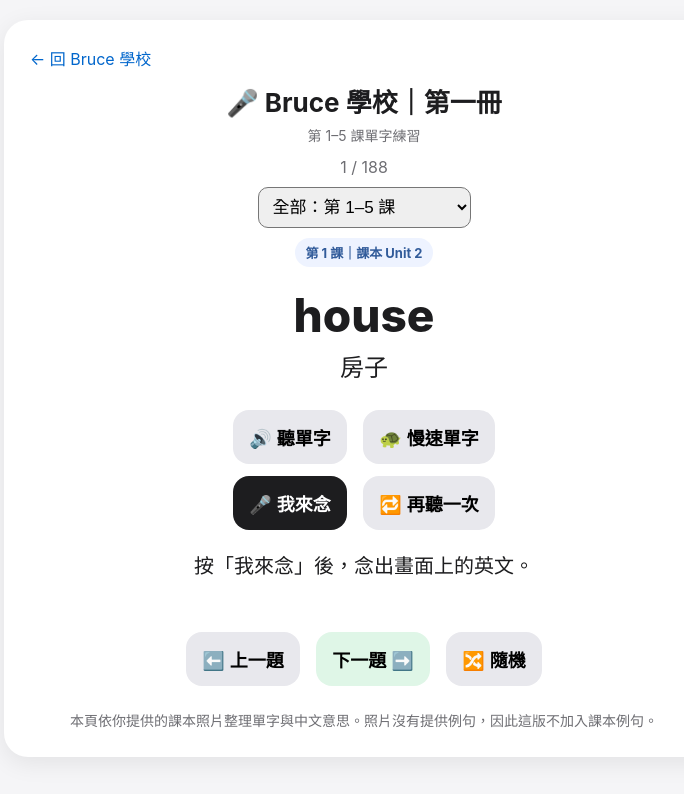
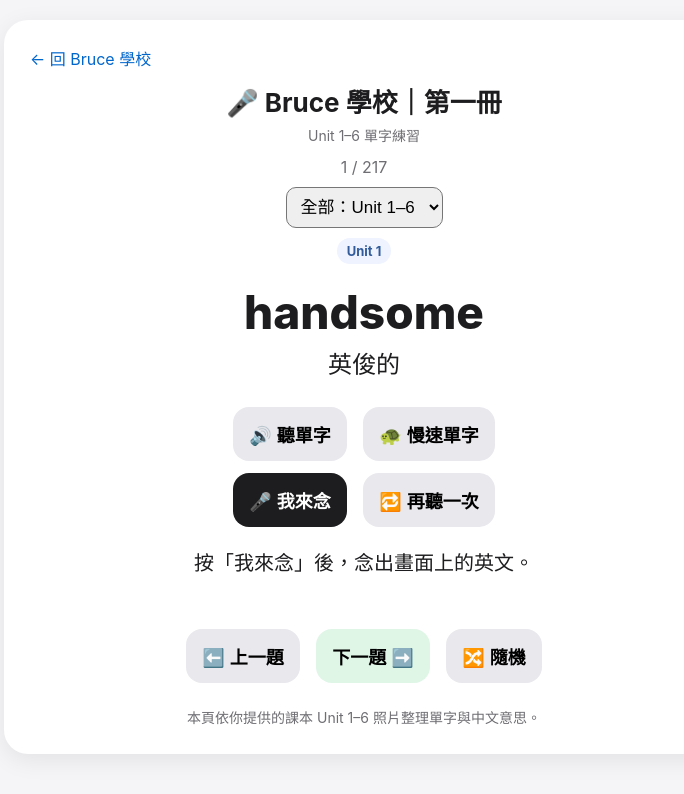
Before and after one commit to ekin6871/english-practice, a plain HTML site: page bruce-school-book1.html in a window 1280 px wide. Shown: the whole page, without its empty margins (276-960 px from the left). Drawn offline with Linux system fonts and the light colour scheme.

Commit message:
Add files via upload

```diff
--- a/bruce-school-book1.html
+++ b/bruce-school-book1.html
@@ -3,7 +3,7 @@
 <head>
 <meta charset="utf-8">
 <meta name="viewport" content="width=device-width,initial-scale=1,viewport-fit=cover">
-<title>Bruce 學校｜第一冊｜第1–5課單字</title>
+<title>Bruce 學校｜第一冊｜Unit 1–6 單字</title>
 <style>
 *{box-sizing:border-box}
 body{margin:0;background:#f5f5f7;color:#1d1d1f;font-family:-apple-system,BlinkMacSystemFont,"Segoe UI",Arial,sans-serif}
@@ -21,15 +21,16 @@ button{border:0;border-radius:16px;padding:14px 16px;margin:6px;font-size:18px;f
 <div class="wrap"><div class="card">
 <a class="back" href="./bruce-school.html">← 回 Bruce 學校</a>
 <h1>🎤 Bruce 學校｜第一冊</h1>
-<div class="sub">第 1–5 課單字練習</div>
+<div class="sub">Unit 1–6 單字練習</div>
 <div class="progress" id="progress"></div>
 <div><select id="categorySelect">
-<option value="all">全部：第 1–5 課</option>
-<option value="lesson1">第 1 課（課本 Unit 2）</option>
-<option value="lesson2">第 2 課（課本 Unit 3）</option>
-<option value="lesson3">第 3 課（課本 Unit 4）</option>
-<option value="lesson4">第 4 課（課本 Unit 5）</option>
-<option value="lesson5">第 5 課（課本 Unit 6）</option>
+<option value="all">全部：Unit 1–6</option>
+<option value="unit1">Unit 1</option>
+<option value="unit2">Unit 2</option>
+<option value="unit3">Unit 3</option>
+<option value="unit4">Unit 4</option>
+<option value="unit5">Unit 5</option>
+<option value="unit6">Unit 6</option>
 </select></div>
 <div class="unit-label" id="unitLabel"></div>
 <div class="word" id="word"></div>
@@ -46,32 +47,30 @@ button{border:0;border-radius:16px;padding:14px 16px;margin:6px;font-size:18px;f
 <button class="good" id="nextBtn">下一題 ➡️</button>
 <button class="secondary" id="shuffleBtn">🔀 隨機</button>
 </div>
-<div class="note">本頁依你提供的課本照片整理單字與中文意思。照片沒有提供例句，因此這版不加入課本例句。</div>
+<div class="note">本頁依你提供的課本 Unit 1–6 照片整理單字與中文意思。</div>
 </div></div>
 <script>
-const lesson1 = [
-["house","房子"],["parents","父母親"],["living room","客廳"],["wall","牆壁"],["purple","紫色（的）"],["favorite","最喜愛（的）"],["color","顏色"],["kitchen","廚房"],["dining room","飯廳"],["but","但是"],["gray","灰色（的）"],["brown","棕色（的）"],["cookie","餅乾"],["mice","老鼠（mouse 的複數）"],["maybe","可能"],["sofa","沙發"],
-["hungry","餓的"],["notebook","筆記本"],["marker","記號筆；彩色筆"],["brush","毛筆；筆刷"],["gift","禮物"],["pencil case","鉛筆盒（= pencil box）"],["bathroom","浴室；廁所"],["table","桌子"],["bedroom","臥室"],["near","在……附近"],["between","在……之間"],["behind","在……後面"],["in front of","在……前面"],["special","特別的"],["inside","在……裡面"],["right","就"],["each other","彼此；互相"],["above","在……上方；在上方"],["enough","足夠（的）"],["person","人（複數為 persons 或 people）"]
+const unit1 = [
+["handsome","英俊的"],["new","新的"],["classmate","同學"],["young","年輕的"],["woman","女人（複數為 women）"],["very","非常"],["beautiful","美麗的"],["too","也"],["Nice to meet you.","很高興認識你。"],["cousin","堂表兄弟姐妹"],["really","真地"],["year(s) old","……歲"],["I see.","我知道了。"],["singer","歌手"],["office worker","上班族"],["housewife","家庭主婦"],["police officer","警察"],["writer","作家"],["uncle","叔伯；舅舅"],["aunt","阿姨；姑姑"],["wife","妻子"],["daughter","女兒"],["husband","丈夫"],["son","兒子"],["dear","親愛的"],["family","家庭；家人"],["elementary school","國小"],["junior high school","國中"],["baby","嬰兒；年幼的"]
 ];
-const lesson2 = [
-["please","請；拜託"],["wait","等待"],["man","男人（複數為 men）"],["now","現在"],["or","或者"],["time","次；時間"],["wake up","醒來；叫醒……"],["class","課；班級"],["Oh my!","天哪！"],["see","看見"],["quiet","安靜的"],["turn off","關掉"],["sign","標誌"],["talk","說話"],["fight","吵架；打架"],["turn","（依次輪到的）機會"],["follow","遵守；跟隨"],["rule","規則"],["safe","安全的"],["wash","清洗"],["hand","手"],["after class","下課後"],["mummy","木乃伊"],["rock","石塊"],["dinosaur","恐龍"],["lab","實驗室"],
-["guy","人；傢伙"],["magic","神奇的；魔法"],["with","用；和"],["can","可以；會"],["many","許多（的）"],["place","地方"],["use","使用"],["sure","當然；確定的"],["let's...","讓我們一起……"],["careful","小心的"],["museum","博物館"],["Hurry!","快點！"]
+const unit2 = [
+["house","房子"],["parents","父母親"],["living room","客廳"],["wall","牆壁"],["purple","紫色（的）"],["favorite","最喜愛（的）"],["color","顏色"],["kitchen","廚房"],["dining room","飯廳"],["but","但是"],["gray","灰色（的）"],["brown","棕色（的）"],["cookie","餅乾"],["mice","老鼠（mouse 的複數）"],["maybe","可能"],["sofa","沙發"],["hungry","餓的"],["notebook","筆記本"],["marker","記號筆；彩色筆"],["brush","毛筆；筆刷"],["gift","禮物"],["pencil case","鉛筆盒（= pencil box）"],["bathroom","浴室；廁所"],["table","桌子"],["bedroom","臥室"],["near","在……附近"],["between","在……之間"],["behind","在……後面"],["in front of","在……前面"],["special","特別的"],["inside","在……裡面"],["right","就"],["each other","彼此；互相"],["above","在……上方；在上方"],["enough","足夠（的）"],["person","人（複數為 persons 或 people）"]
 ];
-const lesson3 = [
-["music video","音樂影片"],["band","樂團"],["take a look","看一看"],["all","所有的"],["cute","可愛的"],["great","棒的"],["free","有空的"],["weekend","週末"],["Saturday","星期六"],["together","一起"],
-["ready","準備好的"],["p.m.","下午；晚上"],["o'clock","……點鐘"],["day","日；天"],["today","今天"],["Friday","星期五"],["Sunday","星期日"],["Monday","星期一"],["Tuesday","星期二"],["Wednesday","星期三"],["Thursday","星期四"],["week","週；星期"],["a.m.","上午；凌晨"],["study","研讀"],["English","英文"],["take a walk","散步"],["movie","電影"],["take a picture","拍照"],["party","派對；宴會"],["report","報導"],["popular","受歡迎的"],["fan","……迷"],["shake hands","握手"],["everyone","每個人（= everybody）"],["sign","簽名"],["K-pop","韓國流行音樂（= Korean popular music）"],["concert","音樂會；演唱會"],["meet-and-greet","見面會"],["stage","舞台"]
+const unit3 = [
+["guy","人；傢伙"],["magic","神奇的；魔法"],["with","用；和"],["can","可以；會"],["many","許多（的）"],["place","地方"],["use","使用"],["sure","當然；確定的"],["let's...","讓我們一起……"],["careful","小心的"],["museum","博物館"],["Hurry!","快點！"],["please","請；拜託"],["wait","等待"],["man","男人（複數為 men）"],["now","現在"],["or","或者"],["time","次；時間"],["wake up","醒來；叫醒……"],["class","課；班級"],["Oh my!","天哪！"],["see","看見"],["quiet","安靜的"],["turn off","關掉"],["sign","標誌"],["talk","說話"],["fight","吵架；打架"],["turn","（依次輪到的）機會"],["follow","遵守；跟隨"],["rule","規則"],["safe","安全的"],["wash","清洗"],["hand","手"],["after class","下課後"],["mummy","木乃伊"],["rock","石塊"],["dinosaur","恐龍"],["lab","實驗室"]
 ];
-const lesson4 = [
-["date","日期"],["November","十一月"],["first","第一（的）"],["Thanksgiving","感恩節"],["important","重要的"],["holiday","節日；假日"],["when","何時"],["fourth","第四（的）"],["birthday","生日"],["also","也；此外"],["before","在……之前"],["around","圍繞；在……附近"],["How about...?","那……呢？"],["second","第二（的）"],["next","下一個的"],["month","月份"],["January","一月"],["February","二月"],["March","三月"],["April","四月"],["May","五月"],["June","六月"],["July","七月"],["August","八月"],["September","九月"],["October","十月"],["December","十二月"],
-["New Year's Eve","元旦前夕"],["Christmas","聖誕節"],["third","第三（的）"],["animal","動物"],["cow","牛；乳牛"],["think","想；認為"],["lucky","幸運的"],["only","只是；唯一的"],["dinner","晚餐"],["give","給"],["thankful","感謝的"],["turkey leg","火雞腿"],["nervous","緊張的"],["cry out","喊叫"]
+const unit4 = [
+["music video","音樂影片"],["band","樂團"],["take a look","看一看"],["all","所有的"],["cute","可愛的"],["great","棒的"],["free","有空的"],["weekend","週末"],["Saturday","星期六"],["together","一起"],["ready","準備好的"],["p.m.","下午；晚上"],["o'clock","……點鐘"],["day","日；天"],["today","今天"],["Friday","星期五"],["Sunday","星期日"],["Monday","星期一"],["Tuesday","星期二"],["Wednesday","星期三"],["Thursday","星期四"],["week","週；星期"],["a.m.","上午；凌晨"],["study","研讀"],["English","英文"],["take a walk","散步"],["movie","電影"],["take a picture","拍照"],["party","派對；宴會"],["report","報導"],["popular","受歡迎的"],["fan","……迷"],["shake hands","握手"],["everyone","每個人（= everybody）"],["sign","簽名"],["K-pop","韓國流行音樂"],["concert","音樂會；演唱會"],["meet-and-greet","見面會"],["stage","舞台"]
 ];
-const lesson5 = [
-["lion","獅子"],["over there","在那裡"],["king","國王"],["some","一些（的）"],["elephant","大象"],["so","如此地"],["any","任何（的）"],["tiger","老虎"],["zebra","斑馬"],["back","背；後面"],["help","幫助；幫忙"],["right","正確的"],["monkey","猴子"],["fox","狐狸"],["horse","馬"],["rat","老鼠"],["bear","熊"],["world","世界"],["example","實例"],["bug","蟲子"],["food","食物"],["clean up","清理；打掃"],["full","飽的；滿的"],["healthy","健康的"],["thanks to","幸虧；由於"],["clean","乾淨的"],
-["never","從不"],["herd","獸群"],["know","知道"],["oxpecker","牛椋鳥"],["expert","專家"],["coat","毛皮"],["luckily","幸運地"],["provide","提供"]
+const unit5 = [
+["date","日期"],["November","十一月"],["first","第一（的）"],["Thanksgiving","感恩節"],["important","重要的"],["holiday","節日；假日"],["when","何時"],["fourth","第四（的）"],["birthday","生日"],["also","也；此外"],["before","在……之前"],["around","圍繞；在……附近"],["How about...?","那……呢？"],["second","第二（的）"],["next","下一個的"],["month","月份"],["January","一月"],["February","二月"],["March","三月"],["April","四月"],["May","五月"],["June","六月"],["July","七月"],["August","八月"],["September","九月"],["October","十月"],["December","十二月"],["New Year's Eve","元旦前夕"],["Christmas","聖誕節"],["third","第三（的）"],["animal","動物"],["cow","牛；乳牛"],["think","想；認為"],["lucky","幸運的"],["only","只是；唯一的"],["dinner","晚餐"],["give","給"],["thankful","感謝的"],["turkey leg","火雞腿"],["nervous","緊張的"],["cry out","喊叫"]
 ];
-const lessonMap={lesson1,lesson2,lesson3,lesson4,lesson5};
-const unitNames={lesson1:"第 1 課｜課本 Unit 2",lesson2:"第 2 課｜課本 Unit 3",lesson3:"第 3 課｜課本 Unit 4",lesson4:"第 4 課｜課本 Unit 5",lesson5:"第 5 課｜課本 Unit 6"};
-const allWords=[]; Object.entries(lessonMap).forEach(([k,arr])=>arr.forEach(x=>allWords.push([x[0],x[1],k])));
+const unit6 = [
+["lion","獅子"],["over there","在那裡"],["king","國王"],["some","一些（的）"],["elephant","大象"],["so","如此地"],["any","任何（的）"],["tiger","老虎"],["zebra","斑馬"],["back","背；後面"],["help","幫助；幫忙"],["right","正確的"],["monkey","猴子"],["fox","狐狸"],["horse","馬"],["rat","老鼠"],["bear","熊"],["world","世界"],["example","實例"],["bug","蟲子"],["food","食物"],["clean up","清理；打掃"],["full","飽的；滿的"],["healthy","健康的"],["thanks to","幸虧；由於"],["clean","乾淨的"],["never","從不"],["herd","獸群"],["know","知道"],["oxpecker","牛椋鳥"],["expert","專家"],["coat","毛皮"],["luckily","幸運地"],["provide","提供"]
+];
+const unitMap={unit1,unit2,unit3,unit4,unit5,unit6};
+const unitNames={unit1:"Unit 1",unit2:"Unit 2",unit3:"Unit 3",unit4:"Unit 4",unit5:"Unit 5",unit6:"Unit 6"};
+const allWords=[]; Object.entries(unitMap).forEach(([k,arr])=>arr.forEach(x=>allWords.push([x[0],x[1],k])));
 let words=allWords.slice(), idx=0, current="all";
 const $=id=>document.getElementById(id);
 function render(){const x=words[idx];$("word").textContent=x[0];$("zh").textContent=x[1];$("progress").textContent=`${idx+1} / ${words.length}`;$("unitLabel").textContent=current==="all"?unitNames[x[2]]:unitNames[current];$("result").textContent="按「我來念」後，念出畫面上的英文。";}
@@ -79,7 +78,7 @@ function speak(text,rate=.82){if(!("speechSynthesis" in window)){ $("result").te
 function nextWord(){idx=(idx+1)%words.length;render()}function prevWord(){idx=(idx-1+words.length)%words.length;render()}function shuffleWord(){idx=Math.floor(Math.random()*words.length);render()}
 function norm(s){return s.toLowerCase().replace(/[^a-z0-9\s']/g,"").replace(/\s+/g," ").trim()}
 function startRecognition(){const SR=window.SpeechRecognition||window.webkitSpeechRecognition;if(!SR){$("result").innerHTML="⚠️ 目前這個瀏覽器沒有提供網頁語音辨識。<br>仍可使用「聽單字」。";return}const r=new SR();r.lang="en-US";r.interimResults=false;r.maxAlternatives=5;$("result").textContent="🎧 正在聽，請念出單字……";r.onresult=e=>{const target=norm(words[idx][0]);const alts=[...e.results[0]].map(a=>norm(a.transcript));const heard=e.results[0][0].transcript;const exact=alts.some(a=>a===target);const close=alts.some(a=>a.includes(target)||target.includes(a));if(exact)$("result").innerHTML=`🌟 很棒！辨識到：<b>${heard}</b>`;else if(close)$("result").innerHTML=`👍 很接近！辨識到：<b>${heard}</b><br>再念一次看看。`;else $("result").innerHTML=`🔄 辨識到：<b>${heard}</b><br>目標：<b>${words[idx][0]}</b>`};r.onerror=()=>$("result").textContent="目前無法辨識語音，請再試一次。";try{r.start()}catch(e){$("result").textContent="請稍後再按一次「我來念」。"}}
-function setCategory(v){current=v;words=v==="all"?allWords.slice():lessonMap[v].map(x=>[x[0],x[1],v]);idx=0;render()}
+function setCategory(v){current=v;words=v==="all"?allWords.slice():unitMap[v].map(x=>[x[0],x[1],v]);idx=0;render()}
 $("speakWordBtn").addEventListener("click",()=>speak(words[idx][0],.82));$("slowWordBtn").addEventListener("click",()=>speak(words[idx][0],.55));$("repeatBtn").addEventListener("click",()=>speak(words[idx][0],.82));$("recBtn").addEventListener("click",startRecognition);$("prevBtn").addEventListener("click",prevWord);$("nextBtn").addEventListener("click",nextWord);$("shuffleBtn").addEventListener("click",shuffleWord);$("categorySelect").addEventListener("change",e=>setCategory(e.target.value));render();
 </script>
 </body></html>
```
Also changed, not shown: bruce-school.html (+2 -2 lines).
